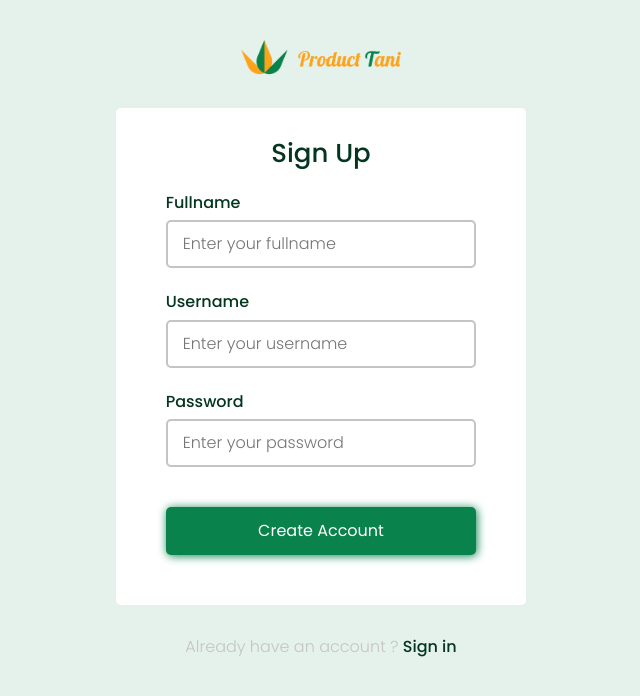
After one commit to albertofcyber98/product-tani, a PHP site: page /signup.html in a window 1280 px wide. The commit adds this page. Shown: the top 696 px of the page, without its empty margins (319-959 px from the left). Run offline with PHP 8.4, Linux system fonts and the light colour scheme.

Commit message:
Update v3 (signin page, signup page)

```diff
--- a/produk.html
+++ b/produk.html
@@ -29,8 +29,8 @@
                     <li class="nav-item">
                         <a class="nav-link custom-menu-nav" href="#">Testimoni</a>
                     </li>
-                    <li class="nav-item">
-                        <a class="nav-link btn-custom-menu-nav" href="#">Login</a>
+                    <li class="nav-item mt-2">
+                        <a class="btn-custom-menu-nav" href="#">Login</a>
                     </li>
                 </ul>
             </div>
--- /dev/null
+++ b/signup.html
@@ -0,0 +1,49 @@
+<!DOCTYPE html>
+<html lang="en">
+<head>
+    <meta charset="UTF-8">
+    <meta http-equiv="X-UA-Compatible" content="IE=edge">
+    <meta name="viewport" content="width=device-width, initial-scale=1.0">
+    <link rel="stylesheet" href="asset/bootstrap/css/bootstrap.min.css">
+    <link rel="stylesheet" href="style.css">
+    <link rel="stylesheet" href="asset/aos/css/aos.css">
+    <title>Sign up</title>
+</head>
+<body class="background-register">
+    <main>
+        <div class="text-center">
+            <a href="index.html">
+                <img src="asset/img/logo.png" alt="" width="160px">
+            </a>
+        </div>
+        <div class="row justify-content-center">
+            <div class="col-11 col-sm-8 col-md-6 col-lg-6 col-xl-4">
+                <div class="card-login">
+                    <h1 class="text-center mb-4">Sign Up</h1>
+                    <div class="input-login mb-4 mt-3">
+                        <h5>Fullname</h5>
+                        <input type="text" placeholder="Enter your fullname">
+                    </div>
+                    <div class="input-login mb-4 mt-3">
+                        <h5>Username</h5>
+                        <input type="text" placeholder="Enter your username">
+                    </div>
+                    <div class="input-login">
+                        <h5>Password</h5>
+                        <input type="password" placeholder="Enter your password">
+                    </div>
+                    <div class="text-center btn-sign-in">
+                        <a href="">Create Account</a>
+                    </div>
+                </div>
+                <p class="text-center link-signup">Already have an account  ? <a href="signin.html">Sign in</a></p>
+            </div>
+        </div>
+    </main>
+    <script src="asset/bootstrap/js/bootstrap.min.js"></script>
+    <script src="asset/aos/js/aos.js"></script>
+    <script>
+        AOS.init();
+    </script>
+</body>
+</html>
--- a/style.css
+++ b/style.css
@@ -21,6 +21,7 @@ body{
     background-color: #09824B;
     font-family: 'Poppins';
     font-size: 18px;
+    text-decoration: none;
     padding: 8px 30px !important;
     border-radius: 4px;
     margin-left: 30px;
@@ -275,14 +276,16 @@ footer .copyright{
 }
 .detail-product .detail-checkout h4{
     padding-top: 25px;
+    font-size: 22px;
     font-weight: 600;
 }
 .detail-product .detail-checkout p{
-    font-size: 18px;
+    font-size: 16px;
     font-weight: 300;
 }
 .detail-product .detail-checkout .stock{
     color: #FEA319;
+    font-weight: 500;
 }
 .detail-product .detail-checkout h3{
     margin-top: 15px;
@@ -295,7 +298,7 @@ footer .copyright{
 }
 .detail-product .detail-checkout .quest{
     color: #C4C4C4;
-    font-size: 18px;
+    font-size: 16px;
     margin-top: 15px;
 }
 .detail-product .detail-checkout .btn-minus{
@@ -325,6 +328,7 @@ footer .copyright{
     padding: 6px;
     font-size: 18px;
     font-weight: 500;
+    width: 150px;
     border: 0px;
     box-shadow: 1px 1px 10px rgba(0, 0, 0, 0.1);
 }
@@ -589,3 +593,178 @@ footer .copyright{
 .step-3 .btn-finish-step-3 a:hover{
     background-color: #32a572;
 }
+
+/* Profile */
+.profil-page{
+    margin-bottom: 120px;
+}
+.profil-page .btn-save{
+    border: none;
+    background-color: #09824B;
+    color: white;
+    padding: 12px 70px;
+    border-radius: 4px;
+    transition: 0.5s all;
+    box-shadow: 1px 1px 10px #09824B;
+}
+.profil-page .btn-save:hover{
+    background-color: #32a572;
+}
+.profil-page .tabel-riwayat{
+    margin-top: 120px;
+}
+.profil-page .tabel-riwayat h1{
+    font-size: 28px;
+    margin-bottom: 26px;
+}
+.profil-page .tabel-riwayat .table-transaksi thead tr{
+    background-color: #fcbb58;
+}
+.profil-page .tabel-riwayat .table-transaksi thead tr th{
+    color: #04351F;
+    font-weight: 600;
+}
+.profil-page .card-profile-page .img-camera{
+    opacity: 0;
+    transition: 0.5s all;
+}
+.profil-page .card-profile-page .img-camera:hover{
+    opacity: 100;
+    cursor: pointer;
+}
+.profil-page .card-profile-page{
+    margin-top: 80px;
+    padding-bottom: 80px;
+}
+
+/* Login */
+
+.background-login{
+    background-color: rgba(9, 130, 75, 0.1);
+    margin-top: 40px;
+    overflow-x: hidden;
+}
+.background-login main .card-login{
+    margin-top: 30px;
+    background-color: white;
+    box-shadow: 1px 1px 10px #000 1.5;
+    padding-left: 50px;
+    padding-right: 50px;
+    border-radius: 5px;
+}
+.background-login main .card-login h1{
+    font-size: 26px;
+    padding-top: 30px;
+}
+.background-login main .card-login p{
+    font-size: 15px;
+    font-weight: 200;
+    margin-bottom: 30px;
+}
+.background-login main .card-login a{
+    text-decoration: none;
+    color: white;
+    background-color: #09824B;
+    display: block;
+    padding: 12px 0px;
+    border-radius: 5px;
+    font-size: 16px !important;
+    box-shadow: 1px 1px 10px #09824B;
+    transition: 0.5s all;
+}
+.background-login main .card-login a:hover{
+    background-color: #32a572;
+}
+.background-login main .card-login .btn-sign-in{
+    padding-bottom: 50px;
+    padding-top: 40px;
+}
+.background-login .card-login .input-login h5{
+    color: #04351F;
+    font-size: 16px;
+}
+.background-login .card-login .input-login input{
+    padding-top: 10px;
+    padding-left: 15px;
+    padding-bottom: 10px;
+    display: block;
+    border: 2px solid #C4C4C4;
+    border-radius: 5px;
+    font-weight: 300;
+    width: 100%;
+}
+.background-login main .link-signup{
+    margin-top: 30px;
+    font-weight: 300 !important;
+}
+.background-login .link-signup a{
+ text-decoration: none;
+ color: #04351F;
+ font-weight: 500;
+}
+
+/* Register */
+
+.background-register{
+    background-color: rgba(9, 130, 75, 0.1);
+    margin-top: 40px;
+    overflow-x: hidden;
+}
+.background-register main .card-login{
+    margin-top: 30px;
+    background-color: white;
+    box-shadow: 1px 1px 10px #000 1.5;
+    padding-left: 50px;
+    padding-right: 50px;
+    border-radius: 5px;
+}
+.background-register main .card-login h1{
+    font-size: 26px;
+    padding-top: 30px;
+}
+.background-register main .card-login p{
+    font-size: 15px;
+    font-weight: 200;
+    margin-bottom: 30px;
+}
+.background-register main .card-login a{
+    text-decoration: none;
+    color: white;
+    background-color: #09824B;
+    display: block;
+    padding: 12px 0px;
+    border-radius: 5px;
+    font-size: 16px !important;
+    box-shadow: 1px 1px 10px #09824B;
+    transition: 0.5s all;
+}
+.background-register main .card-login a:hover{
+    background-color: #32a572;
+}
+.background-register main .card-login .btn-sign-in{
+    padding-bottom: 50px;
+    padding-top: 40px;
+}
+.background-register .card-login .input-login h5{
+    color: #04351F;
+    font-size: 16px;
+}
+.background-register .card-login .input-login input{
+    padding-top: 10px;
+    padding-left: 15px;
+    padding-bottom: 10px;
+    display: block;
+    border: 2px solid #C4C4C4;
+    border-radius: 5px;
+    font-weight: 300;
+    width: 100%;
+}
+.background-register main .link-signup{
+    margin-top: 30px;
+    font-weight: 300 !important;
+}
+.background-register .link-signup a{
+ text-decoration: none;
+ color: #04351F;
+ font-weight: 500;
+}
```
Also changed, not shown: detail_produk.html (+4 -4 lines), index.html (+5 -5 lines), profil.html (added, +173 -0 lines), signin.html (added, +46 -0 lines), asset/img/img-camera.png (added), asset/img/profile.png (added).
